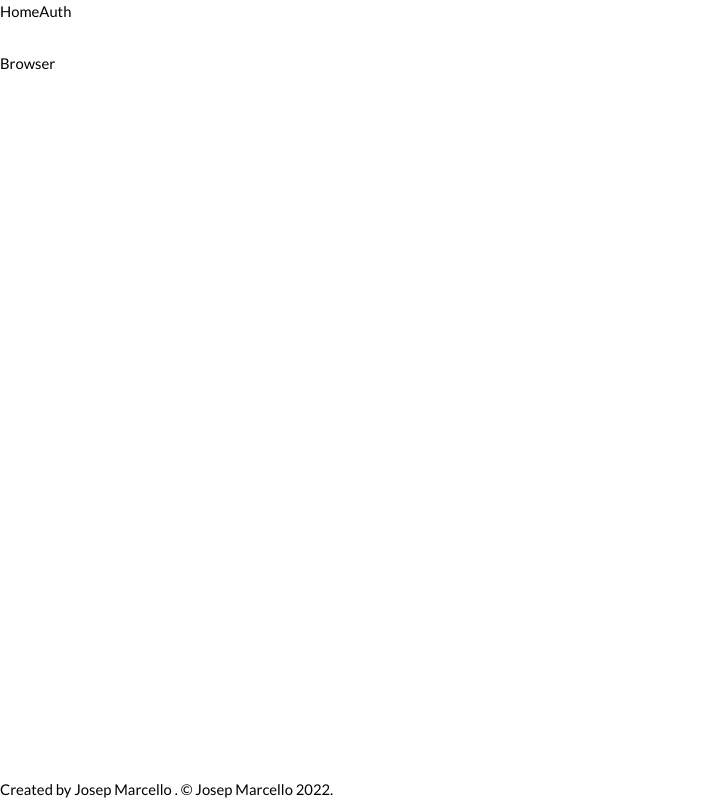
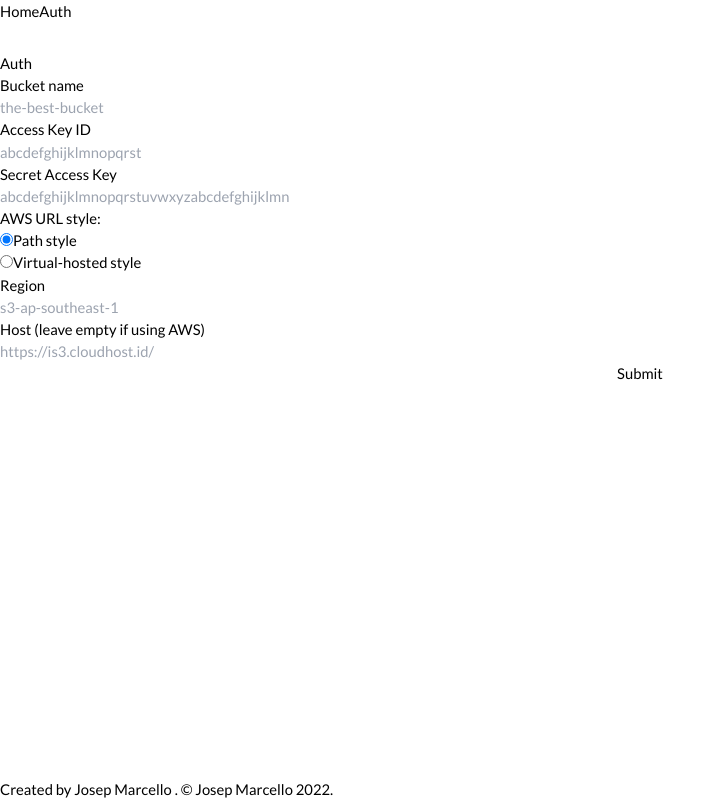
Before and after one commit to jspmarc/s3-browser, a Vue app: page / in a window 1280 px wide. Shown: the whole page, without its empty margins (0-726 px from the left). Built offline with nearby package versions, Linux system fonts and the light colour scheme; the HTML template or start-up script is replaced by a standard one.

Commit message:
feat: automatic redirect when not yet logged in and after logging in

```diff
--- a/src/App.vue
+++ b/src/App.vue
@@ -3,11 +3,14 @@
   lang="ts"
 >
 import { ref, onMounted, computed } from 'vue'
+import { invoke } from '@tauri-apps/api/tauri'
 import Auth from './views/auth-page.vue'
 import Browser from './views/browser-page.vue'
 import NotFound from './views/not-found-page.vue'
 
-const currentPath = ref(window.location.hash)
+const authRoute = '#/auth'
+
+const currentPath = ref(authRoute)
 const routes = {
   '/': Browser,
   '/auth': Auth,
@@ -23,7 +26,22 @@ const currentView = computed(() => {
 })
 onMounted(() => {
   window.addEventListener('hashchange', () => {
-    currentPath.value = window.location.hash
+    console.log(window.location.hash)
+    // if moving from auth to browser, check whether client has been
+    // initialized or not. If initialized, redirect; else alert.
+    if (window.location.hash !== authRoute) {
+      invoke('has_client').then((hasClient) => {
+        if (hasClient) {
+          currentPath.value = window.location.hash
+        } else {
+          window.location.hash = authRoute
+          // TODO: Find a phrase/word better (more fitting) than "login"
+          alert('Please login first')
+        }
+      })
+    } else {
+      currentPath.value = window.location.hash
+    }
   })
 })
 </script>
@@ -32,7 +50,7 @@ onMounted(() => {
   <header class="h-[var(--header-height)]">
     <nav>
       <a href="#/">Home</a>
-      <a href="#/auth">Auth</a>
+      <a :href="authRoute">Auth</a>
     </nav>
   </header>
   <main class="min-h-[calc(100vh-var(--outer-content-height))]">
--- a/src/views/auth-page.vue
+++ b/src/views/auth-page.vue
@@ -22,8 +22,8 @@ const submit = (e: Event) => {
     region: region.value,
     isPathStyle: urlStyle.value === 'path',
   })
-    .then((s) => {
-      console.log(JSON.stringify(s, null, 4))
+    .then(() => {
+      window.location.hash = '/'
     })
     .catch((e) => console.error(JSON.stringify(e, null, 4)))
 }
```
Also changed, not shown: 1 other file (tests, documents, lock files or other folders).
